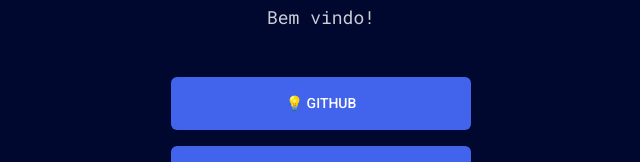
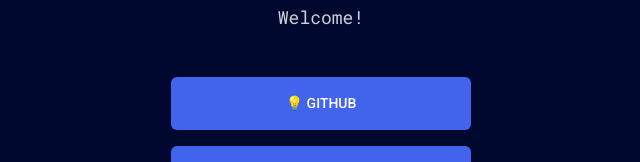
Before and after one commit to gabriel01souza/maratona-explorer-2, a plain HTML site: page index.html in a window 1280 px wide. Shown: the part 316-478 px from the top of the page, 319-959 px from the left. Drawn offline with Linux system fonts and the light colour scheme.

Commit message:
Changing message

```diff
--- a/index.html
+++ b/index.html
@@ -22,7 +22,7 @@
         alt="Imagem de perfil GitHub"
       />
       <h1>Gabriel Cardoso de Souza</h1>
-      <p class="username">Bem vindo!</p>
+      <p class="username">Welcome!</p>
       <ul>
         <li>
           <a href="https://github.com/gabriel01souza" target="_blank"
```
